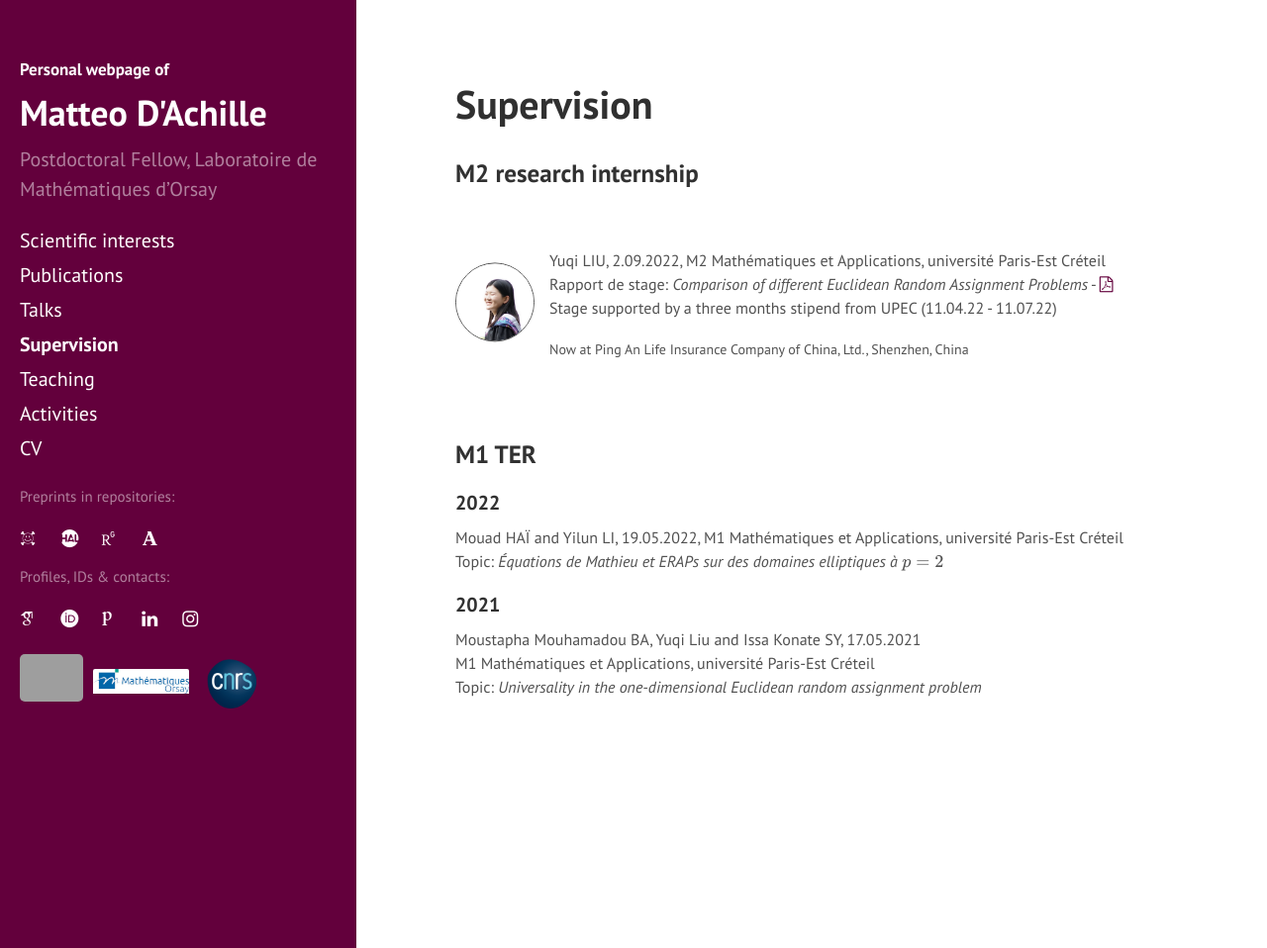
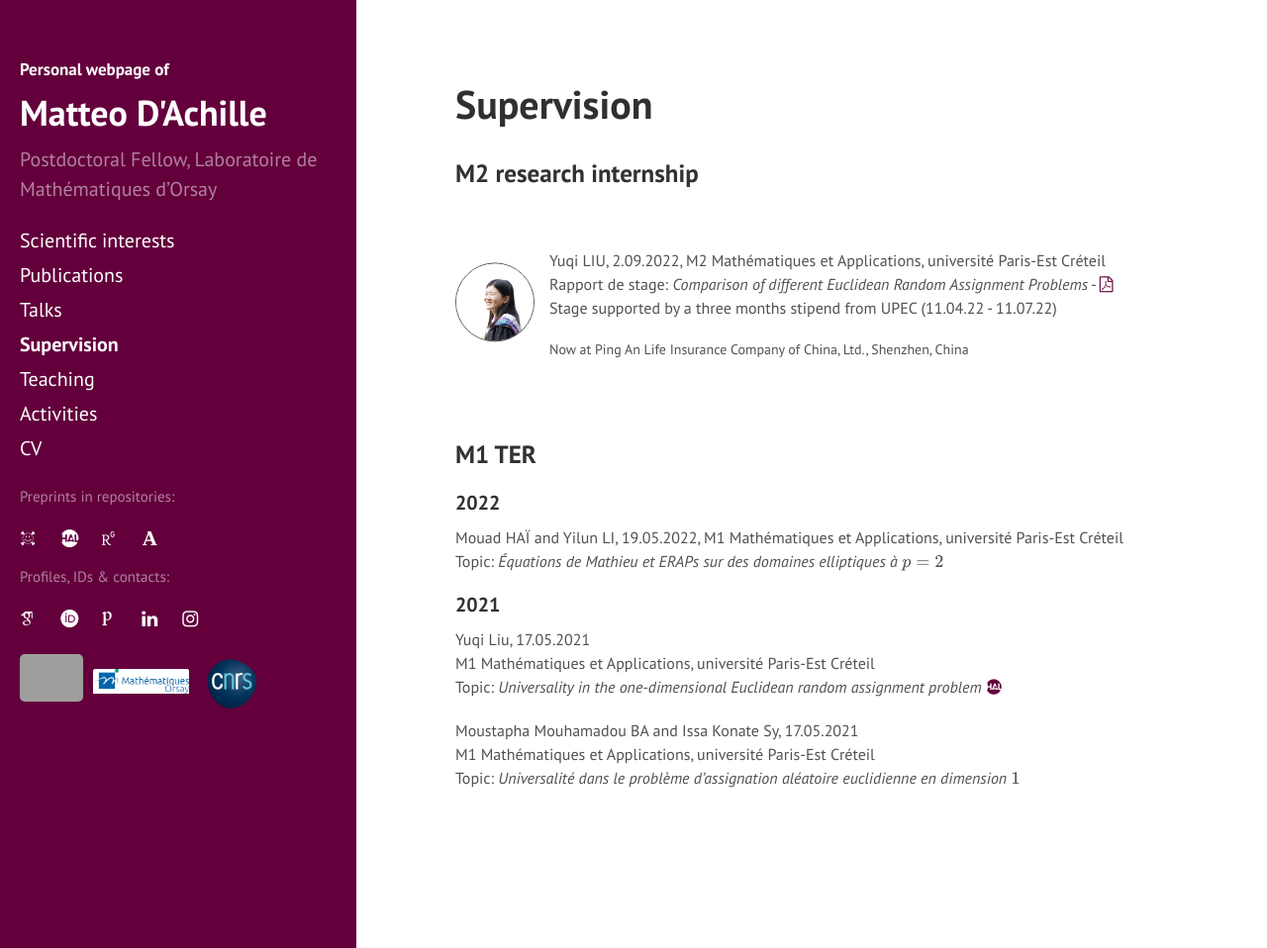
Before and after one commit to matteodachille/matteodachille.github.io, a Jekyll site: the page built from supervision.md, in a window 1280 px wide and 958 px high. Shown: the whole window at 99% size. Built offline with Jekyll 4.4.1, drawn with Linux system fonts in a browser that asks for light colours; nearby versions of some CDN libraries; some web fonts are replaced; formulas are drawn with MathJax 3; grey boxes are pictures that could not be loaded.

Commit message:
Added dumas link for Liu's M1 report, fixed typos

```diff
--- a/supervision.md
+++ b/supervision.md
@@ -37,6 +37,10 @@ Mouad HAÏ and Yilun LI, 19.05.2022, M1 Mathématiques et Applications, universi
 
 #### 2021
 
-Moustapha Mouhamadou BA, Yuqi Liu and Issa Konate SY, 17.05.2021 <br/>  M1 Mathématiques et Applications, université Paris-Est Créteil <br/>
-  Topic: _Universality in the one-dimensional Euclidean random assignment problem_
+Yuqi Liu, 17.05.2021 <br/>  M1 Mathématiques et Applications, université Paris-Est Créteil <br/>
+  Topic: _Universality in the one-dimensional Euclidean random assignment problem_ [<i class="ai ai-hal ai-align-center-1x" aria-hidden="true"></i>](https://dumas.ccsd.cnrs.fr/MEM-UNIV-UPEC/dumas-03706851v1){:target="_blank"}
   {: style="font-size: 16px" }
+
+  Moustapha Mouhamadou BA and Issa Konate Sy, 17.05.2021 <br/>  M1 Mathématiques et Applications, université Paris-Est Créteil <br/>
+    Topic: _Universalité dans le problème d’assignation aléatoire euclidienne en dimension \\(1\\)_
+  {: style="font-size: 16px" }
```
